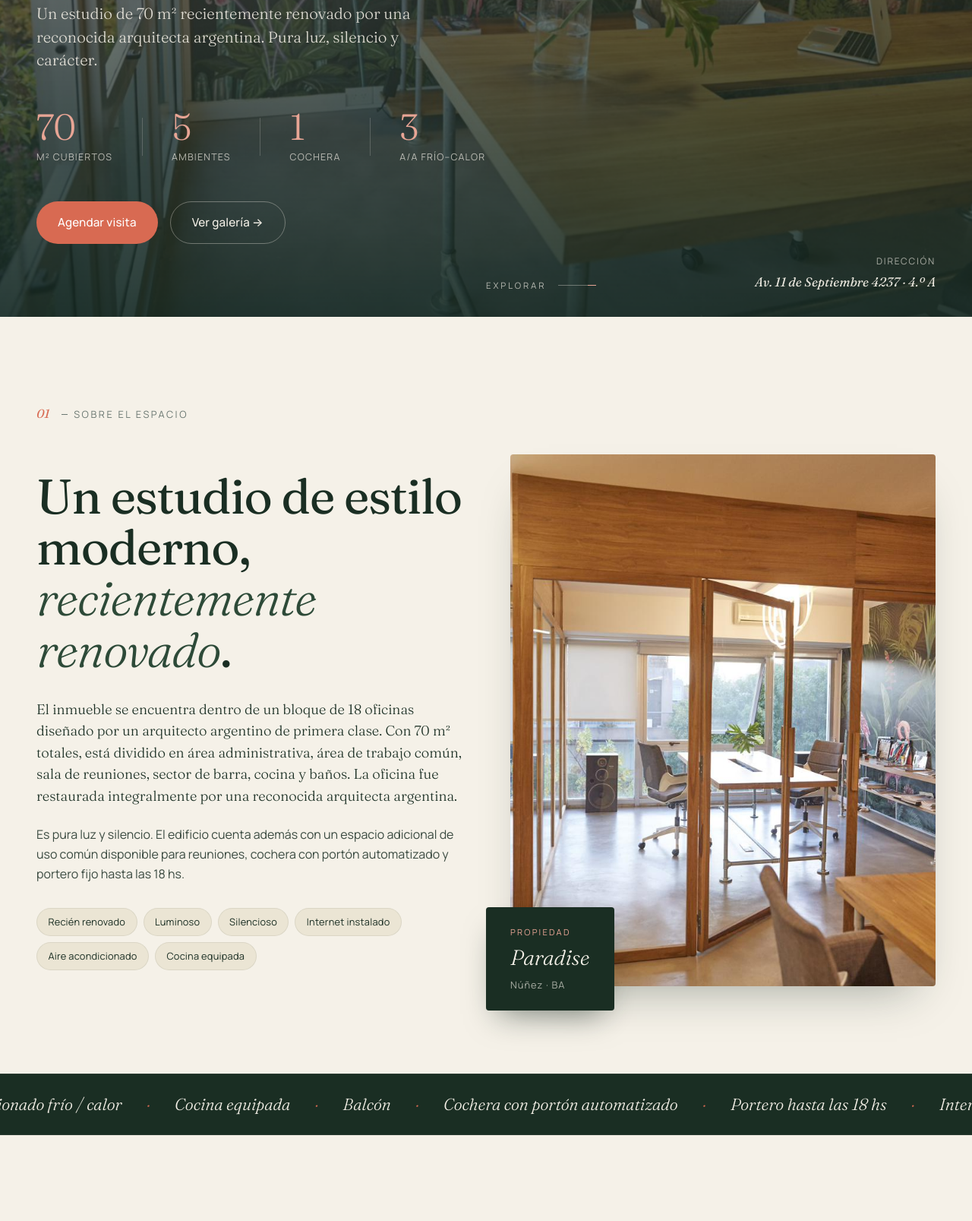
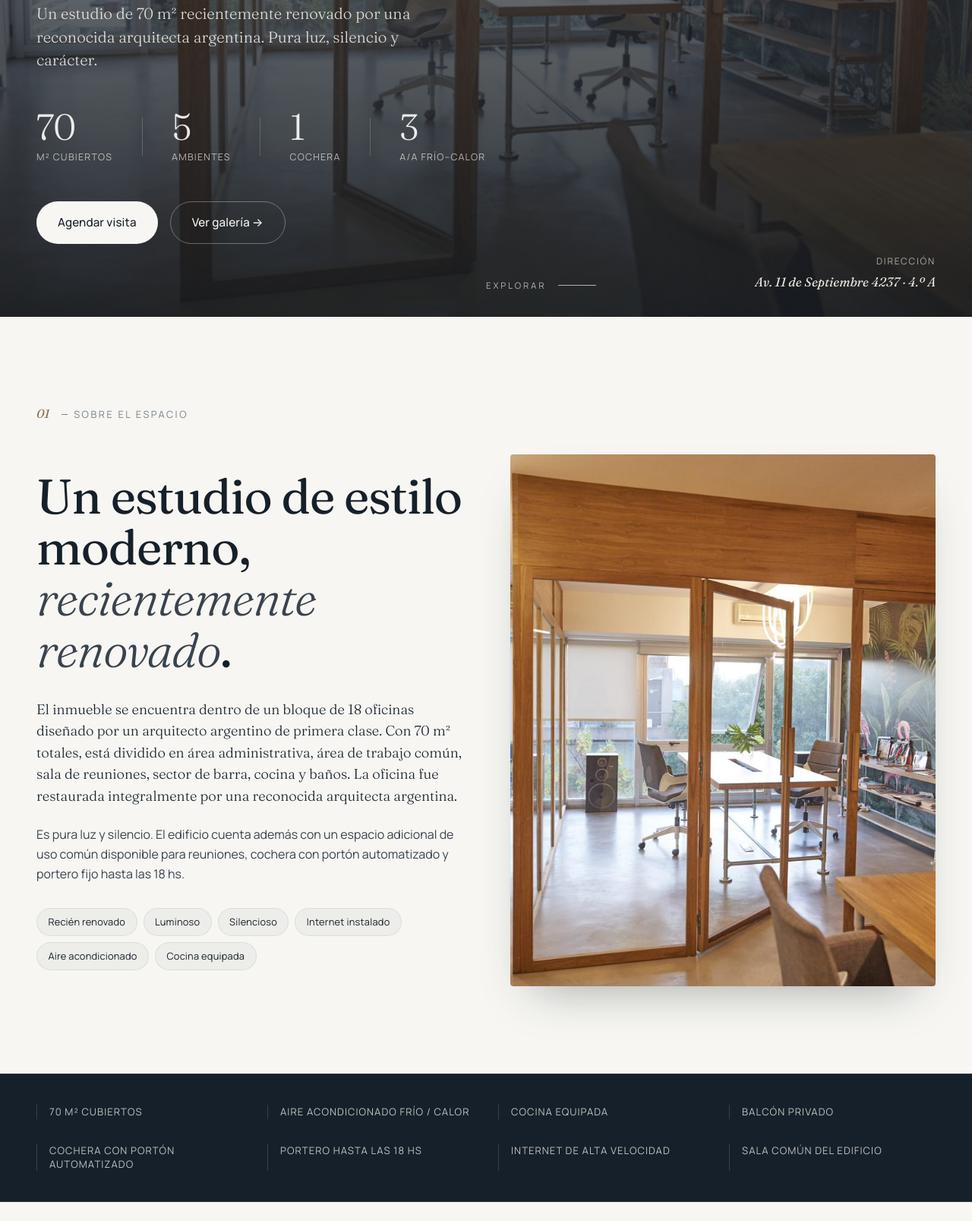
Before and after one commit to eltanorubino-bot/11septiembre, a plain HTML site: page index.html in a window 1280 px wide. Shown: the part 561-2168 px from the top of the page at 76% size. Drawn offline with nearby package versions, Linux system fonts and the light colour scheme.

Commit message:
Add files via upload

```diff
--- a/index.html
+++ b/index.html
@@ -123,11 +123,6 @@
     </div>
     <div class="intro-visual">
       <img src="images/MF_190405_Ph_Muriel_Farkas.jpg" alt="Vista general de la oficina" />
-      <div class="intro-badge">
-        <span class="badge-top">PROPIEDAD</span>
-        <span class="badge-mid">Paradise</span>
-        <span class="badge-bot">Núñez · BA</span>
-      </div>
     </div>
   </div>
 </section>
@@ -135,21 +130,14 @@
 <!-- TIRA DE DATOS CLAVE -->
 <section class="ticker">
   <div class="ticker-track">
-    <span>70 m² cubiertos</span><span>·</span>
-    <span>Aire acondicionado frío / calor</span><span>·</span>
-    <span>Cocina equipada</span><span>·</span>
-    <span>Balcón</span><span>·</span>
-    <span>Cochera con portón automatizado</span><span>·</span>
-    <span>Portero hasta las 18 hs</span><span>·</span>
-    <span>Internet de alta velocidad instalado</span><span>·</span>
-    <span>Sala de reuniones común del edificio</span><span>·</span>
-    <span>70 m² cubiertos</span><span>·</span>
-    <span>Aire acondicionado frío / calor</span><span>·</span>
-    <span>Cocina equipada</span><span>·</span>
-    <span>Balcón</span><span>·</span>
-    <span>Cochera con portón automatizado</span><span>·</span>
-    <span>Portero hasta las 18 hs</span><span>·</span>
-    <span>Internet de alta velocidad instalado</span><span>·</span>
+    <span>70 m² cubiertos</span>
+    <span>Aire acondicionado frío / calor</span>
+    <span>Cocina equipada</span>
+    <span>Balcón privado</span>
+    <span>Cochera con portón automatizado</span>
+    <span>Portero hasta las 18 hs</span>
+    <span>Internet de alta velocidad</span>
+    <span>Sala común del edificio</span>
   </div>
 </section>
 
@@ -308,19 +296,15 @@
   <!-- Tabs de categorías -->
   <div class="category-tabs">
     <button class="tab active" data-category="restaurantes">
-      <span class="tab-icon">🍽</span>
       <span>Restaurantes</span>
     </button>
     <button class="tab" data-category="cafes">
-      <span class="tab-icon">☕</span>
       <span>Cafés</span>
     </button>
     <button class="tab" data-category="transporte">
-      <span class="tab-icon">🚆</span>
       <span>Transporte</span>
     </button>
     <button class="tab" data-category="servicios">
-      <span class="tab-icon">⚡</span>
       <span>Servicios</span>
     </button>
   </div>
@@ -354,21 +338,21 @@
       <div class="accesses">
         <h4>Accesos</h4>
         <div class="access-item">
-          <span class="access-ico">🛣</span>
+          <span class="access-ico">01</span>
           <div>
             <strong>Autopistas y avenidas</strong>
             <p>Fácil acceso a la Autopista General Paz y la Av. del Libertador, a pocos metros del edificio.</p>
           </div>
         </div>
         <div class="access-item">
-          <span class="access-ico">🚆</span>
+          <span class="access-ico">02</span>
           <div>
             <strong>Tren Mitre · Ramal Tigre</strong>
             <p>Estación Núñez a pocas cuadras. Conexión directa con Retiro y zona norte.</p>
           </div>
         </div>
         <div class="access-item">
-          <span class="access-ico">🍴</span>
+          <span class="access-ico">03</span>
           <div>
             <strong>Gastronomía</strong>
             <p>Variedad gastronómica a metros: parrillas, cafés de especialidad, cocina italiana y propuestas de autor.</p>
@@ -458,21 +442,22 @@
 <!-- CTA / CONTACTO -->
 <section id="contacto" class="section contact">
   <div class="contact-inner">
-    <span class="contact-eyebrow">¿Te interesa?</span>
+    <span class="contact-eyebrow">Condiciones</span>
     <h2 class="contact-title">
-      Buscamos un aliado comercial<br>
-      <em>para un alquiler mínimo de un año.</em>
+      Alquiler corporativo<br>
+      <em>con plazo mínimo de un año.</em>
     </h2>
     <p class="contact-lead">
-      Estamos abiertos a responder cualquier duda sobre las condiciones y
-      características del inmueble, así como a coordinar una visita.
-      Somos más accesibles por texto o correo electrónico durante el día.
+      Buscamos un aliado comercial interesado en alquilar nuestro espacio para uso
+      de oficinas. Estamos disponibles para responder cualquier consulta sobre las
+      condiciones, características del inmueble y coordinar una visita. Respondemos
+      por correo electrónico o teléfono durante el día.
     </p>
 
     <div class="contact-cards">
-      <a href="mailto:fer@paradise.ag" class="contact-card">
+      <a href="mailto:fer@paradise.la" class="contact-card">
         <span class="contact-card-label">Email</span>
-        <span class="contact-card-value">fer@paradise.ag</span>
+        <span class="contact-card-value">fer@paradise.la</span>
         <span class="contact-card-arrow">→</span>
       </a>
       <a href="https://wa.me/5491144497824" target="_blank" rel="noopener" class="contact-card">
--- a/styles.css
+++ b/styles.css
@@ -4,19 +4,20 @@
    =========================================================== */
 
 :root {
-  /* Paleta */
-  --bg: #f5f1e8;              /* crema cálido */
-  --bg-alt: #ebe5d4;          /* crema más profundo */
-  --ink: #1a2e23;             /* verde muy oscuro, casi negro */
-  --ink-soft: #3a4a40;
-  --ink-muted: #6b7872;
+  /* Paleta sobria y corporativa */
+  --bg: #f7f6f3;              /* off-white cálido */
+  --bg-alt: #ededea;          /* gris piedra muy claro */
+  --ink: #16202a;             /* navy casi negro */
+  --ink-soft: #39434d;
+  --ink-muted: #7a828a;
   --paper: #ffffff;
-  --jungle: #2d4a38;          /* verde selva */
-  --jungle-deep: #152820;     /* verde profundo */
-  --coral: #d86a52;           /* coral / salmón */
-  --coral-soft: #e8a595;
-  --gold: #c9a959;            /* dorado suavizado */
-  --sand: #e9dcc3;
+  --jungle: #1f2d38;          /* navy profundo */
+  --jungle-deep: #0e151c;     /* navy casi negro */
+  --coral: #8a6d4c;           /* dorado terroso apagado (acento único, muy sutil) */
+  --coral-soft: #c8b79b;
+  --gold: #8a6d4c;
+  --sand: #e0d9cb;
+  --border: rgba(22,32,42,0.12);
 
   /* Tipografía */
   --font-serif: 'Fraunces', 'Playfair Display', Georgia, serif;
@@ -58,7 +59,7 @@ h1, h2, h3, h4 {
   margin: 0;
 }
 
-h2 em, h3 em, .hero-title em { font-style: italic; font-weight: 300; color: var(--jungle); }
+h2 em, h3 em, .hero-title em { font-style: italic; font-weight: 300; color: var(--ink-soft); }
 
 /* ============ NAV ============ */
 .nav {
@@ -160,11 +161,12 @@ h2 em, h3 em, .hero-title em { font-style: italic; font-weight: 300; color: var(
 .hero-bg {
   position: absolute;
   inset: 0;
-  background-image: url('images/MF_190405_Ph_Muriel_Farkas_5.jpg');
+  background-image: url('images/MF_190405_Ph_Muriel_Farkas_1.jpg');
   background-size: cover;
   background-position: center;
   transform: scale(1.08);
   animation: heroZoom 20s ease-out forwards;
+  filter: grayscale(25%) contrast(0.95);
 }
 @keyframes heroZoom {
   to { transform: scale(1); }
@@ -173,8 +175,7 @@ h2 em, h3 em, .hero-title em { font-style: italic; font-weight: 300; color: var(
   position: absolute;
   inset: 0;
   background:
-    linear-gradient(180deg, rgba(21,40,32,0.35) 0%, rgba(21,40,32,0.6) 55%, rgba(21,40,32,0.9) 100%),
-    radial-gradient(circle at 25% 30%, rgba(216,106,82,0.2) 0%, transparent 55%);
+    linear-gradient(180deg, rgba(14,21,28,0.45) 0%, rgba(14,21,28,0.65) 55%, rgba(14,21,28,0.92) 100%);
   z-index: 1;
 }
 .hero-content {
@@ -203,16 +204,16 @@ h2 em, h3 em, .hero-title em { font-style: italic; font-weight: 300; color: var(
   animation: fadeUp .8s var(--ease) 0.3s forwards;
 }
 .dot {
-  width: 8px; height: 8px;
+  width: 7px; height: 7px;
   border-radius: 50%;
-  background: var(--coral-soft);
-  box-shadow: 0 0 0 0 var(--coral-soft);
-  animation: pulse 2s infinite;
+  background: var(--bg);
+  opacity: 0.85;
 }
 @keyframes pulse {
-  0%, 100% { box-shadow: 0 0 0 0 rgba(232,165,149,0.7); }
-  50% { box-shadow: 0 0 0 10px rgba(232,165,149,0); }
+  0%, 100% { opacity: 0.85; }
+  50% { opacity: 0.4; }
 }
+.dot { animation: pulse 2.5s ease-in-out infinite; }
 
 .hero-title {
   font-size: clamp(3rem, 10vw, 8rem);
@@ -262,7 +263,7 @@ h2 em, h3 em, .hero-title em { font-style: italic; font-weight: 300; color: var(
   font-weight: 300;
   font-size: clamp(2rem, 4vw, 3rem);
   line-height: 1;
-  color: var(--coral-soft);
+  color: rgba(247,246,243,0.95);
 }
 .meta-label {
   font-size: 0.78rem;
@@ -295,13 +296,14 @@ h2 em, h3 em, .hero-title em { font-style: italic; font-weight: 300; color: var(
   transition: all .35s var(--ease);
 }
 .btn-primary {
-  background: var(--coral);
-  color: var(--paper);
+  background: var(--bg);
+  color: var(--ink);
 }
 .btn-primary:hover {
-  background: var(--bg);
+  background: var(--paper);
   color: var(--ink);
   transform: translateY(-2px);
+  box-shadow: 0 10px 30px -15px rgba(0,0,0,0.4);
 }
 .btn-ghost {
   color: var(--bg);
@@ -361,14 +363,13 @@ h2 em, h3 em, .hero-title em { font-style: italic; font-weight: 300; color: var(
 .scroll-line::after {
   content: '';
   position: absolute;
-  top: 0; left: -50px;
-  width: 50px; height: 100%;
-  background: var(--coral-soft);
-  animation: scrollDash 2.5s ease-in-out infinite;
+  top: 0; left: 0;
+  width: 100%; height: 100%;
+  background: rgba(247,246,243,0.5);
 }
 @keyframes scrollDash {
-  0% { left: -50px; }
-  100% { left: 50px; }
+  0% { left: 0; }
+  100% { left: 0; }
 }
 
 .hero-content {
@@ -506,29 +507,37 @@ h2 em, h3 em, .hero-title em { font-style: italic; font-weight: 300; color: var(
   color: rgba(245,241,232,0.65);
 }
 
-/* ============ TICKER ============ */
+/* ============ DATA STRIP (reemplaza ticker) ============ */
 .ticker {
-  overflow: hidden;
   background: var(--ink);
   color: var(--bg);
-  padding: 1.4rem 0;
-  white-space: nowrap;
-  border-top: 1px solid rgba(245,241,232,0.08);
-  border-bottom: 1px solid rgba(245,241,232,0.08);
+  padding: 2.5rem var(--pad);
+  border-top: 1px solid rgba(247,246,243,0.08);
+  border-bottom: 1px solid rgba(247,246,243,0.08);
 }
 .ticker-track {
-  display: inline-flex;
-  align-items: center;
+  max-width: var(--max);
+  margin: 0 auto;
+  display: grid;
+  grid-template-columns: repeat(4, 1fr);
   gap: 2rem;
-  font-family: var(--font-serif);
-  font-style: italic;
-  font-weight: 300;
-  font-size: 1.35rem;
-  animation: ticker 45s linear infinite;
+  font-family: var(--font-sans);
+  font-size: 0.82rem;
+  letter-spacing: 0.08em;
+  text-transform: uppercase;
+  color: rgba(247,246,243,0.75);
+  animation: none;
 }
-.ticker-track span:nth-child(even) { color: var(--coral); }
-@keyframes ticker {
-  to { transform: translateX(-50%); }
+.ticker-track span {
+  display: block;
+  padding-left: 1rem;
+  border-left: 1px solid rgba(247,246,243,0.15);
+  line-height: 1.4;
+}
+.ticker-track span:nth-child(even) { color: inherit; }
+
+@media (max-width: 720px) {
+  .ticker-track { grid-template-columns: repeat(2, 1fr); gap: 1.25rem; }
 }
 
 /* ============ GALLERY ============ */
@@ -824,8 +833,14 @@ h2 em, h3 em, .hero-title em { font-style: italic; font-weight: 300; color: var(
 }
 .access-item:last-child { border-bottom: none; }
 .access-ico {
-  font-size: 1.4rem;
+  font-family: var(--font-serif);
+  font-style: italic;
+  font-weight: 400;
+  font-size: 1rem;
+  color: var(--ink-muted);
   flex-shrink: 0;
+  padding-top: 0.1rem;
+  min-width: 1.5rem;
 }
 .access-item strong {
   display: block;
```
